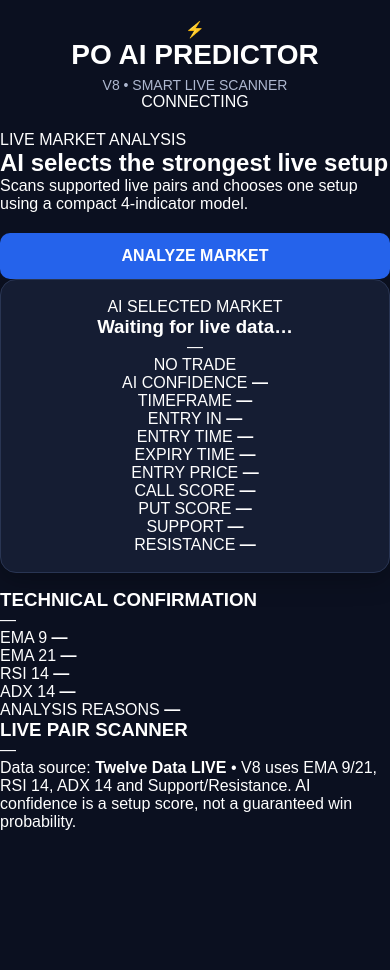
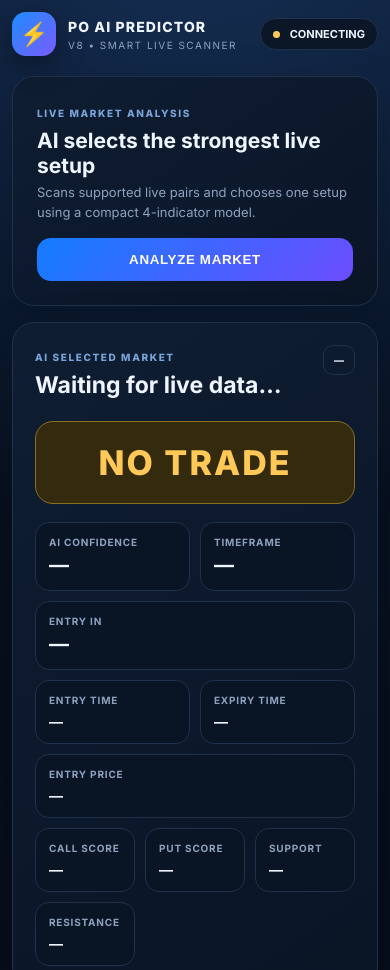
Before and after one commit to drvincentnkuru-dot/po-ai-predictor, a plain HTML site: page index.html in a window 390 px wide. Shown: the top 970 px of the page. Before the commit the page ends 844 px from the top, so only its background shows below. Drawn offline with Linux system fonts and the light colour scheme; no server answers.

Commit message:
Update style.css

```diff
--- a/style.css
+++ b/style.css
@@ -1,260 +1,446 @@
+:root {
+  --bg: #07101f;
+  --panel: #0d182b;
+  --panel2: #101f35;
+  --text: #eef5ff;
+  --muted: #8fa2bd;
+  --line: #20314b;
+  --green: #21e38a;
+  --red: #ff5575;
+  --yellow: #ffc857;
+  --blue: #4da3ff;
+}
+
 * {
   box-sizing: border-box;
-  margin: 0;
-  padding: 0;
 }
 
 body {
-  font-family: Arial, sans-serif;
-  background: #0b1020;
-  color: #ffffff;
+  margin: 0;
+  background:
+    radial-gradient(
+      circle at 50% -10%,
+      #17325a 0,
+      #07101f 42%,
+      #050b15 100%
+    );
+  color: var(--text);
+  font-family: Inter, Arial, sans-serif;
   min-height: 100vh;
 }
 
-.app {
-  width: 100%;
-  max-width: 520px;
+.app-shell {
+  width: min(1050px, 100%);
   margin: auto;
-  padding: 16px;
+  padding: 18px;
 }
 
-header {
-  text-align: center;
-  padding: 20px 10px;
+/* TOP BAR */
+
+.topbar {
+  display: flex;
+  align-items: center;
+  justify-content: space-between;
+  gap: 12px;
+  margin-bottom: 20px;
 }
 
-header h1 {
-  font-size: 28px;
-  margin-bottom: 6px;
+.brand {
+  display: flex;
+  align-items: center;
+  gap: 12px;
 }
 
-header p {
-  color: #aeb8d0;
+.brand-mark {
+  width: 44px;
+  height: 44px;
+  border-radius: 14px;
+  display: grid;
+  place-items: center;
+  background: linear-gradient(135deg, #1c8cff, #7a5cff);
+  font-size: 23px;
+  box-shadow: 0 8px 28px #0006;
+}
+
+.brand h1 {
+  font-size: 17px;
+  margin: 0;
+  font-weight: 800;
+  letter-spacing: 0.08em;
+}
+
+.brand p {
+  font-size: 10px;
+  color: var(--muted);
+  margin: 4px 0 0;
+  letter-spacing: 0.15em;
+}
+
+.status-pill {
+  border: 1px solid var(--line);
+  background: #0b1627;
+  border-radius: 999px;
+  padding: 8px 12px;
+  font-size: 11px;
+  font-weight: 700;
+}
+
+.dot {
+  display: inline-block;
+  width: 7px;
+  height: 7px;
+  border-radius: 50%;
+  background: var(--yellow);
+  margin-right: 7px;
+}
+
+
+/* MAIN CARDS */
+
+.hero,
+.panel,
+.signal-card {
+  background: linear-gradient(145deg, #0f1d32, #0a1526);
+  border: 1px solid var(--line);
+  border-radius: 22px;
+  box-shadow: 0 18px 50px #0003;
+}
+
+
+/* HERO */
+
+.hero {
+  padding: 24px;
+  display: flex;
+  align-items: center;
+  justify-content: space-between;
+  gap: 18px;
+  margin-bottom: 16px;
+}
+
+.eyebrow {
+  font-size: 10px;
+  color: #78a4d9;
+  font-weight: 800;
+  letter-spacing: 0.16em;
+}
+
+.hero h2 {
+  margin: 7px 0 5px;
+  font-size: 25px;
+}
+
+.hero p {
+  margin: 0;
+  color: var(--muted);
+  font-size: 13px;
+  line-height: 1.5;
+}
+
+
+/* ANALYZE BUTTON */
+
+.analyze-btn {
+  border: 0;
+  border-radius: 14px;
+  padding: 14px 18px;
+  color: #fff;
+  background: linear-gradient(135deg, #147dff, #6c4cff);
+  font-weight: 800;
+  letter-spacing: 0.05em;
+  cursor: pointer;
+  white-space: nowrap;
+}
+
+.analyze-btn:disabled {
+  opacity: 0.55;
+}
+
+
+/* SIGNAL CARD */
+
+.signal-card {
+  padding: 22px;
+  margin-bottom: 16px;
+}
+
+.signal-head {
+  display: flex;
+  justify-content: space-between;
+  align-items: start;
+}
+
+.signal-head h3 {
+  margin: 6px 0 0;
+  font-size: 23px;
+}
+
+.trend-badge {
+  border: 1px solid var(--line);
+  padding: 8px 10px;
+  border-radius: 10px;
+  font-size: 10px;
+  font-weight: 800;
+}
+
+
+/* CALL / PUT / NO TRADE */
+
+.signal-badge {
+  margin: 22px 0 18px;
+  text-align: center;
+  border-radius: 18px;
+  padding: 20px 10px;
+  font-size: 42px;
+  font-weight: 900;
+  letter-spacing: 0.06em;
+  border: 1px solid;
+}
+
+.signal-badge.call {
+  color: var(--green);
+  border-color: #1eaf71;
+  background: #0c3a2a;
+}
+
+.signal-badge.put {
+  color: var(--red);
+  border-color: #c43c5b;
+  background: #421827;
+}
+
+.signal-badge.no-trade {
+  color: var(--yellow);
+  border-color: #8d7020;
+  background: #342b0e;
+}
+
+
+/* CONFIDENCE */
+
+.confidence-row {
+  display: grid;
+  grid-template-columns: repeat(3, 1fr);
+  gap: 10px;
+}
+
+.confidence-row > div {
+  background: #091425;
+  border: 1px solid var(--line);
+  padding: 13px;
+  border-radius: 14px;
+}
+
+.muted,
+.time-box span,
+.score-grid span,
+.indicator span {
+  display: block;
+  color: var(--muted);
+  font-size: 10px;
+  font-weight: 700;
+  letter-spacing: 0.08em;
+}
+
+.confidence-row strong {
+  display: block;
+  font-size: 20px;
+  margin-top: 5px;
+}
+
+
+/* TIME / SCORE / INDICATORS */
+
+.time-grid,
+.score-grid,
+.indicator-grid {
+  display: grid;
+  grid-template-columns: repeat(3, 1fr);
+  gap: 10px;
+  margin-top: 10px;
+}
+
+.time-box,
+.score-grid > div,
+.indicator {
+  background: #091425;
+  border: 1px solid var(--line);
+  border-radius: 14px;
+  padding: 13px;
+}
+
+.time-box strong,
+.score-grid b,
+.indicator strong {
+  display: block;
+  margin-top: 7px;
   font-size: 14px;
 }
 
-.card,
-.signal-card {
-  background: #151d33;
-  border: 1px solid #293553;
-  border-radius: 16px;
+
+/* PANELS */
+
+.panel {
   padding: 18px;
   margin-bottom: 16px;
-  box-shadow: 0 8px 25px rgba(0, 0, 0, 0.25);
 }
 
-label {
-  display: block;
-  margin: 12px 0 7px;
-  color: #b9c4dc;
-  font-size: 14px;
+.panel-title {
+  display: flex;
+  justify-content: space-between;
+  align-items: center;
+  margin-bottom: 12px;
 }
 
-select {
-  width: 100%;
-  padding: 13px;
-  border-radius: 10px;
-  border: 1px solid #394866;
-  background: #0e1528;
-  color: white;
-  font-size: 15px;
-  outline: none;
+.panel-title h3 {
+  font-size: 12px;
+  letter-spacing: 0.1em;
+  margin: 0;
 }
 
-button {
-  width: 100%;
-  margin-top: 20px;
-  padding: 14px;
-  border: none;
-  border-radius: 10px;
-  background: #2563eb;
-  color: white;
-  font-size: 16px;
-  font-weight: bold;
-  cursor: pointer;
+.panel-title span {
+  font-size: 10px;
+  color: var(--muted);
 }
 
-button:active {
-  transform: scale(0.98);
+
+/* INDICATORS */
+
+.indicator-grid {
+  grid-template-columns: repeat(4, 1fr);
 }
 
-.signal-card {
-  text-align: center;
+.indicator.wide {
+  grid-column: span 4;
 }
 
-.signal-card h2,
-.card h2 {
-  font-size: 18px;
-  margin-bottom: 15px;
+.indicator.wide strong {
+  font-size: 12px;
+  line-height: 1.6;
+  color: #cbd8e9;
 }
 
-.signal {
-  padding: 18px;
-  border-radius: 12px;
-  font-size: 25px;
-  font-weight: bold;
-  margin-bottom: 18px;
-}
 
-.signal.call {
-  background: rgba(34, 197, 94, 0.15);
-  color: #4ade80;
-  border: 1px solid #22c55e;
-}
+/* LIVE SCANNER */
 
-.signal.put {
-  background: rgba(239, 68, 68, 0.15);
-  color: #f87171;
-  border: 1px solid #ef4444;
-}
-
-.signal.neutral {
-  background: #202a43;
-  color: #aeb8d0;
-}
-
-.info {
+.scanner {
   display: grid;
-  grid-template-columns: repeat(3, 1fr);
+  grid-template-columns: repeat(2, 1fr);
   gap: 8px;
 }
 
-.info div {
-  background: #0e1528;
-  padding: 12px 5px;
-  border-radius: 10px;
+.scan-row {
+  display: grid;
+  grid-template-columns: 1.3fr 0.8fr 0.8fr;
+  align-items: center;
+  gap: 8px;
+  background: #091425;
+  border: 1px solid var(--line);
+  border-radius: 12px;
+  padding: 11px;
+  font-size: 11px;
 }
 
-.info span,
-.countdown span {
-  display: block;
-  color: #8995b0;
-  font-size: 11px;
-  margin-bottom: 5px;
-}
-
-.info strong {
-  font-size: 13px;
-}
-
-.countdown {
-  margin-top: 15px;
-  padding: 14px;
-  background: #0e1528;
-  border-radius: 10px;
-}
-
-.countdown strong {
-  font-size: 24px;
-}
-
-.data-row {
-  display: flex;
-  justify-content: space-between;
-  align-items: center;
-  padding: 12px 0;
-  border-bottom: 1px solid #293553;
-}
-
-.data-row:last-child {
-  border-bottom: none;
-}
-
-.data-row span {
-  color: #9ba7c0;
-}
-
-.data-row strong {
-  font-size: 14px;
-}
-
-#dataStatus {
-  color: #facc15;
-}
-
-#history {
-  max-height: 260px;
-  overflow-y: auto;
-}
-
-.history-item {
-  background: #0e1528;
-  border-radius: 10px;
-  padding: 12px;
-  margin-bottom: 8px;
-  font-size: 13px;
-}
-
-.history-item .top {
-  display: flex;
-  justify-content: space-between;
-  margin-bottom: 6px;
-}
-
-.history-item .bottom {
-  color: #9ba7c0;
+.scan-row strong {
   font-size: 12px;
 }
 
-.win {
-  color: #4ade80;
+.scan-call {
+  color: var(--green);
 }
 
-.loss {
-  color: #f87171;
+.scan-put {
+  color: var(--red);
 }
 
-.pending {
-  color: #facc15;
+.scan-wait {
+  color: var(--muted);
 }
 
-.empty {
-  color: #7f8ba5;
-  text-align: center;
-  padding: 15px;
+
+/* ERROR */
+
+.error-box {
+  padding: 12px 14px;
+  background: #3b1520;
+  border: 1px solid #8c3048;
+  color: #ffd8df;
+  border-radius: 13px;
+  margin-bottom: 16px;
+  font-size: 12px;
 }
 
-.stats {
-  display: grid;
-  grid-template-columns: repeat(2, 1fr);
-  gap: 8px;
-  margin-top: 14px;
+.hidden {
+  display: none;
 }
 
-.stats span {
-  background: #0e1528;
-  padding: 10px;
-  border-radius: 8px;
+
+/* FOOTER */
+
+.footer-note {
+  padding: 8px 3px 30px;
   text-align: center;
-  font-size: 12px;
-  color: #9ba7c0;
+  color: #71839d;
+  font-size: 10px;
+  line-height: 1.6;
 }
 
-.stats b {
-  display: block;
-  color: white;
-  font-size: 17px;
-  margin-top: 4px;
-}
 
-footer {
-  text-align: center;
-  padding: 15px 5px 25px;
-  color: #7f8ba5;
-  font-size: 11px;
-  line-height: 1.5;
-}
+/* MOBILE */
 
-@media (max-width: 380px) {
-  .app {
-    padding: 10px;
+@media (max-width: 700px) {
+
+  .app-shell {
+    padding: 12px;
   }
 
-  .info strong {
-    font-size: 11px;
+  .hero {
+    display: block;
   }
 
-  header h1 {
-    font-size: 24px;
+  .analyze-btn {
+    width: 100%;
+    margin-top: 16px;
   }
+
+  .hero h2 {
+    font-size: 21px;
+  }
+
+  .signal-badge {
+    font-size: 34px;
+  }
+
+  .confidence-row {
+    grid-template-columns: 1fr 1fr;
+  }
+
+  .confidence-row > div:last-child {
+    grid-column: span 2;
+  }
+
+  .time-grid {
+    grid-template-columns: 1fr 1fr;
+  }
+
+  .time-box:last-child {
+    grid-column: span 2;
+  }
+
+  .indicator-grid {
+    grid-template-columns: 1fr 1fr;
+  }
+
+  .indicator.wide {
+    grid-column: span 2;
+  }
+
+  .scanner {
+    grid-template-columns: 1fr;
+  }
+
+  .brand h1 {
+    font-size: 14px;
+  }
+
 }
```
